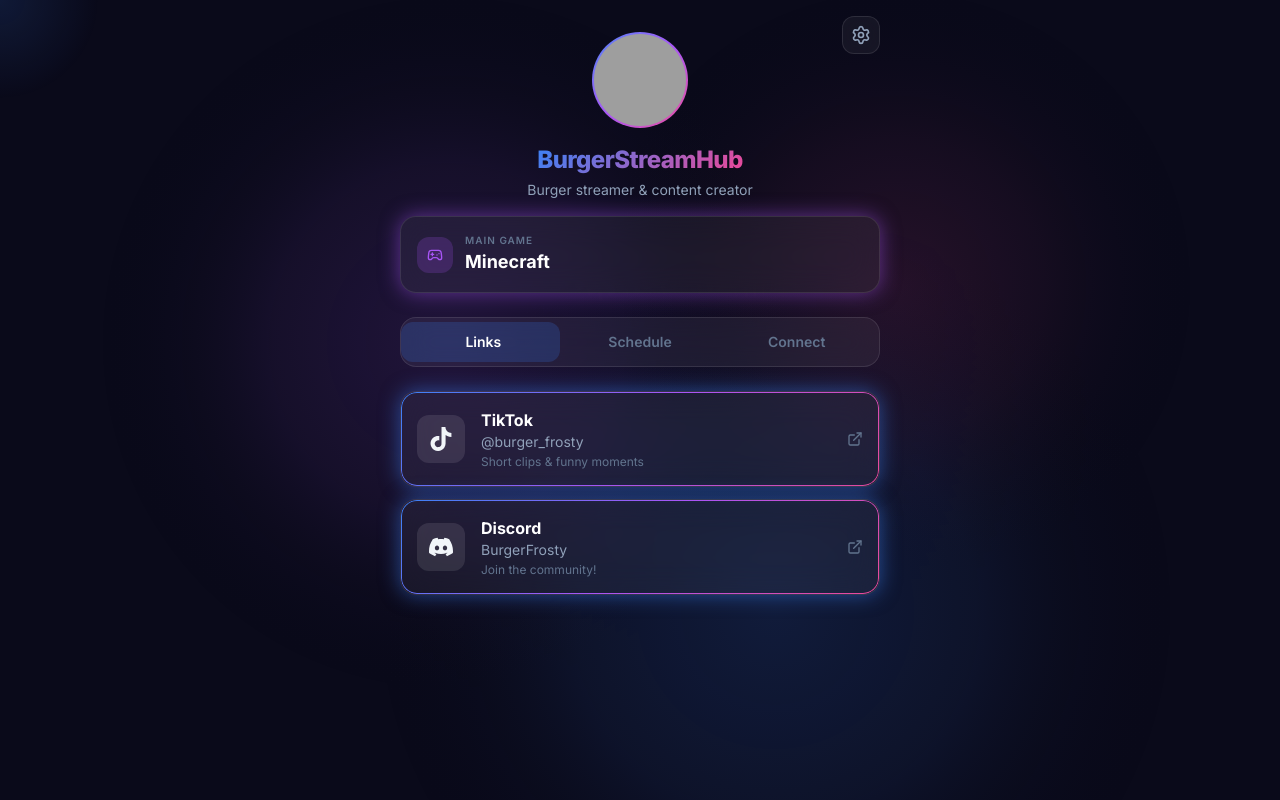
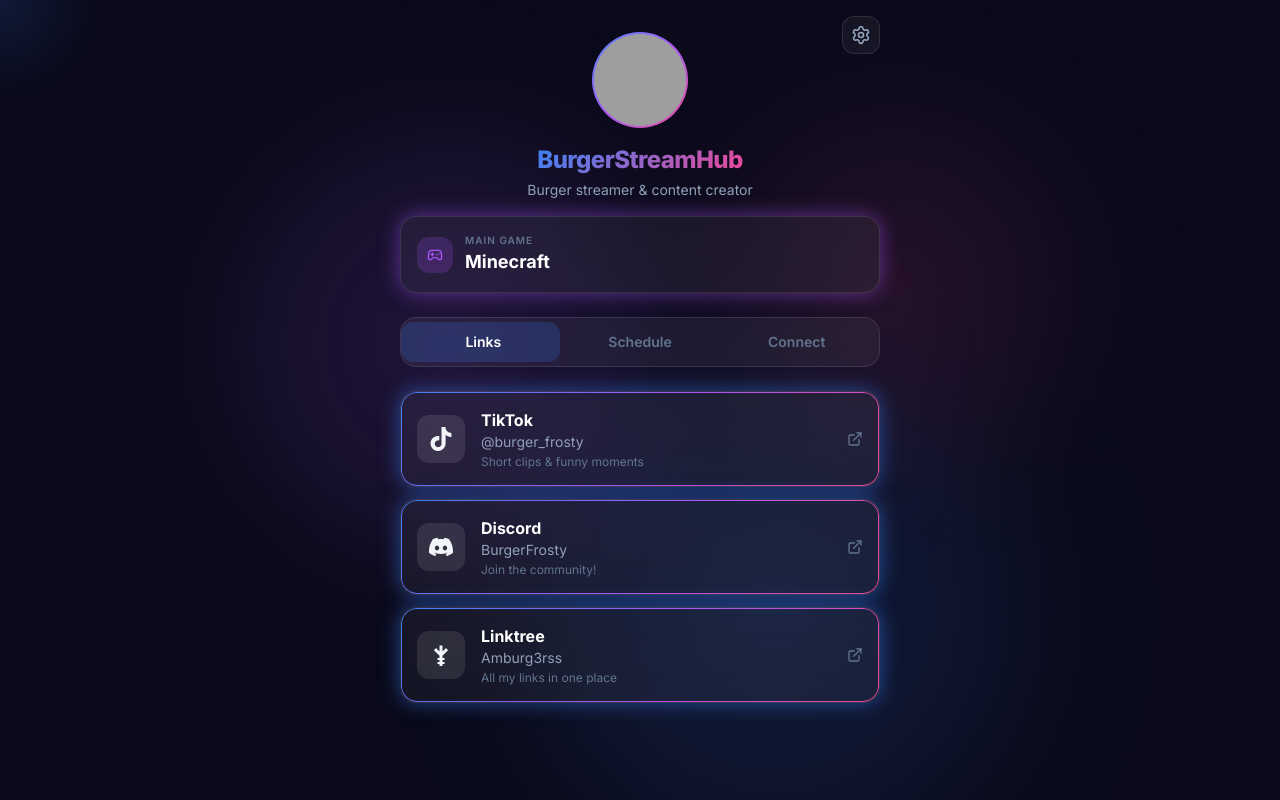
Before and after one commit to skylord1711/burgers, a React (Vite) app: page / in a window 1280 px wide. Built offline with nearby package versions, Linux system fonts and the light colour scheme; grey boxes are pictures that could not be loaded.

Commit message:
Add Linktree to social platforms

```diff
--- a/src/constants.ts
+++ b/src/constants.ts
@@ -1,6 +1,6 @@
 import type { SiteSettings } from "./types";
 
-export const SETTINGS_VERSION = 2;
+export const SETTINGS_VERSION = 3;
 
 export const DEFAULT_SETTINGS: SiteSettings = {
   _version: SETTINGS_VERSION,
@@ -25,6 +25,15 @@
       username: "BurgerFrosty",
       url: "https://discord.gg/burgerfrosty",
       description: "Join the community!",
+      isLive: false,
+    },
+    {
+      id: "linktree",
+      name: "Linktree",
+      icon: "linktree",
+      username: "Amburg3rss",
+      url: "https://linktr.ee/Amburg3rss",
+      description: "All my links in one place",
       isLive: false,
     },
   ],
```
Also changed, not shown: public/icons.svg.
